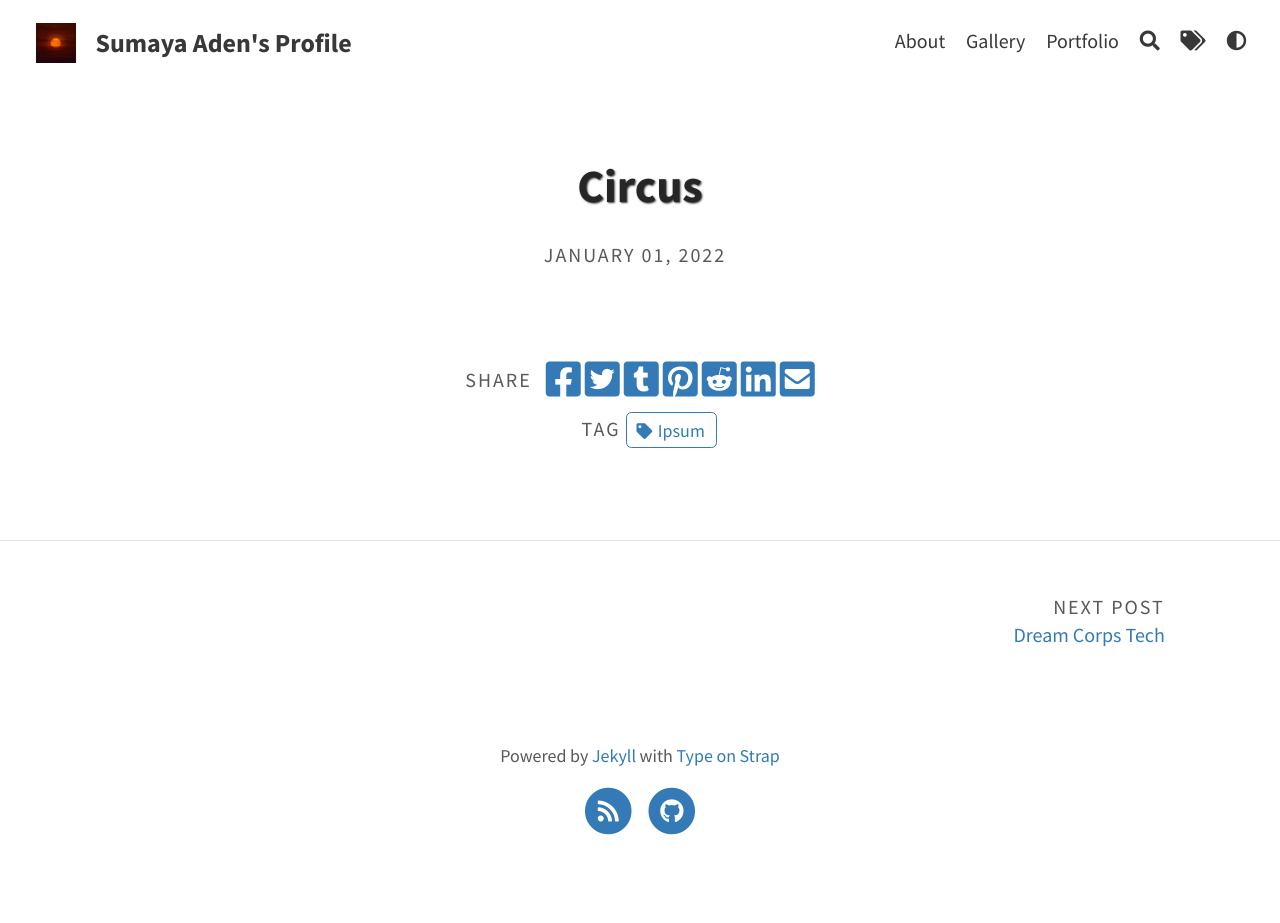
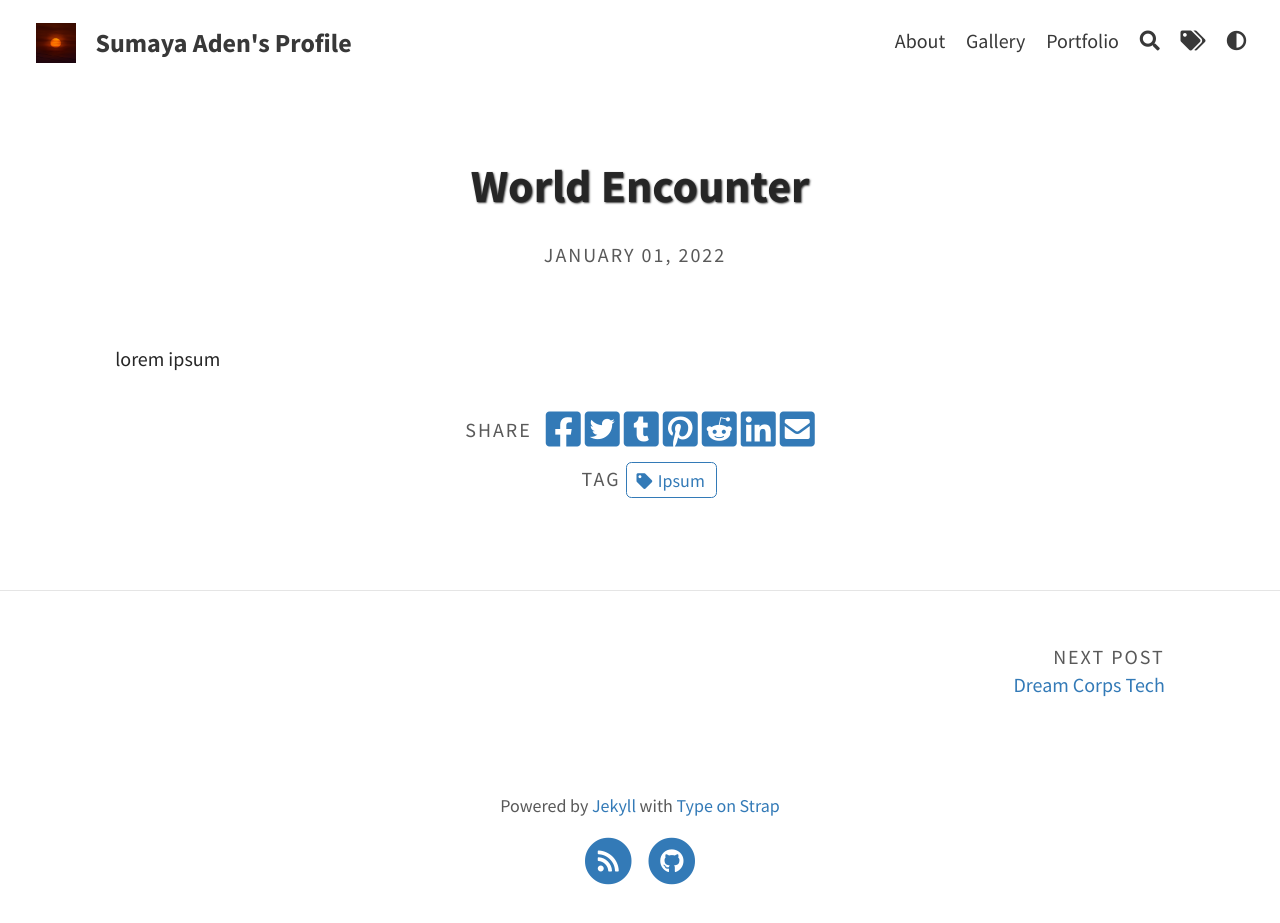
Before and after one commit to sumayaaden/Personal_profolio_1, a Jekyll site: the page built from _portfolio/world-encounter.md, in a window 1280 px wide. Built offline with Jekyll 4.4.1, drawn with Linux system fonts in a browser that asks for light colours; before the commit the page ends 900 px from its top, so only the background shows below that.

Commit message:
post we title

```diff
--- a/_portfolio/world-encounter.md
+++ b/_portfolio/world-encounter.md
@@ -1,7 +1,10 @@
 ---
 layout: post
-title: Circus
+title: World Encounter
 img: "assets/img/portfolio/world-enco.png"
 date: January 2022
 tags: [Ipsum]
 ---
+
+lorem
+ipsum
```
